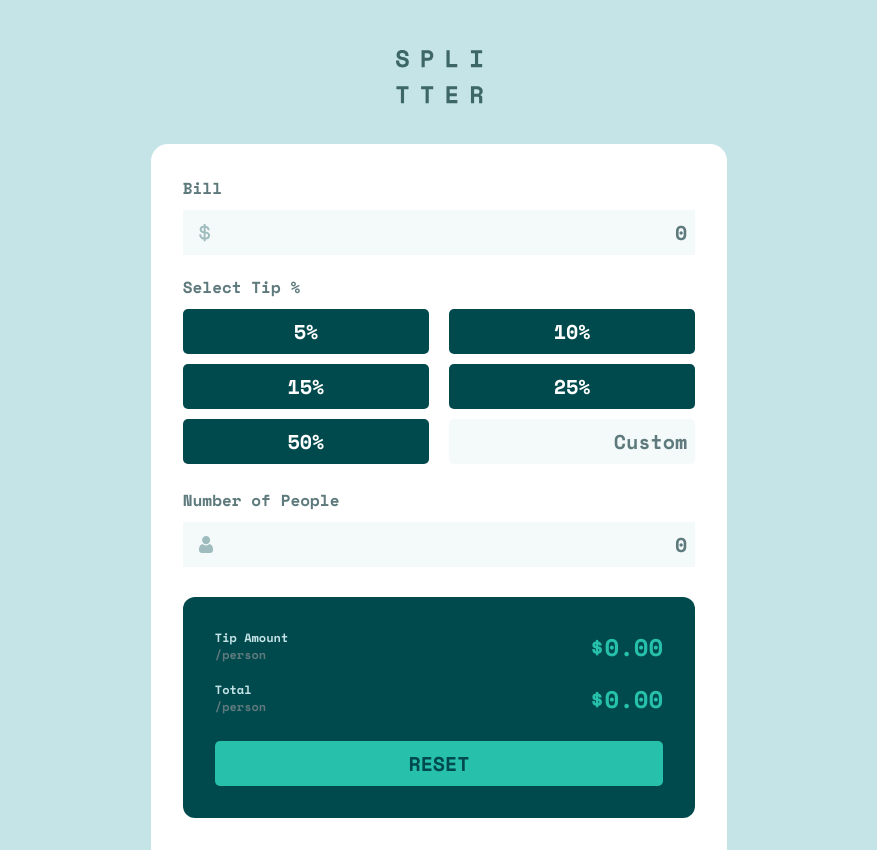
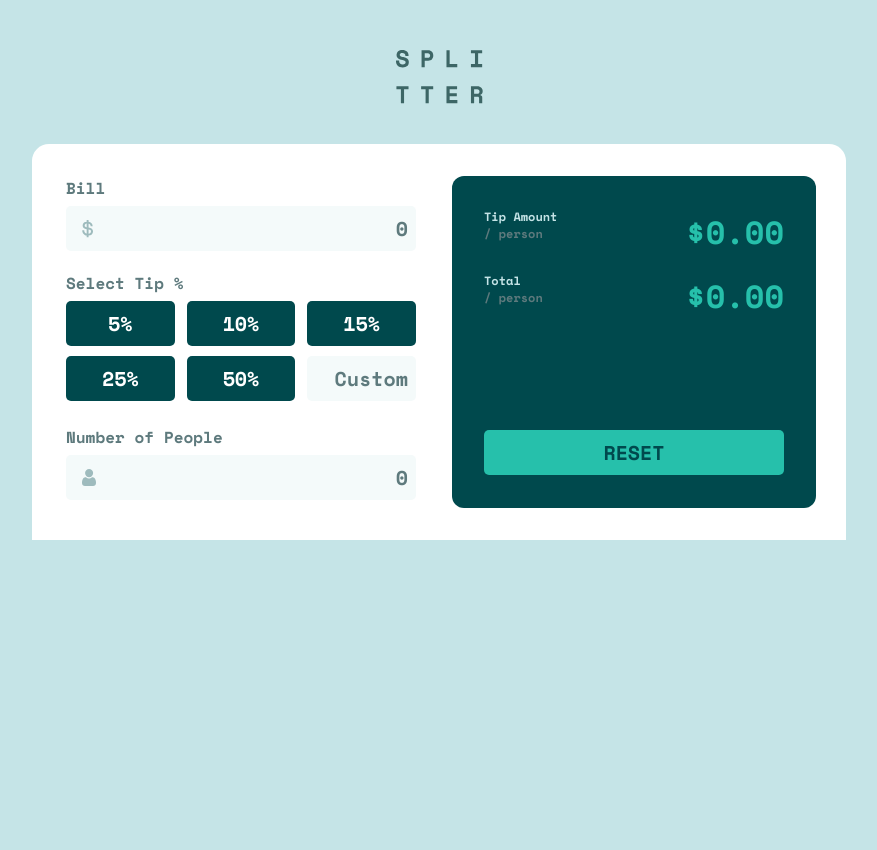
Before and after one commit to crsecu/Tip-Calculator-App, a React (Create React App) app: page / in a window 1280 px wide. Shown: the whole page, without its empty margins (201-1078 px from the left). After the commit the page ends 800 px from the top, so only its background shows below. Built offline with nearby package versions, Linux system fonts and the light colour scheme; the HTML template or start-up script is replaced by a standard one.

Commit message:
add desktop layout

```diff
--- a/src/App.js
+++ b/src/App.js
@@ -123,7 +123,7 @@ function App() {
     <div className="tip-calculator-wrapper">
         <img src={logo} className = "tip-calculator__logo" alt="Spliter - Tip Calculator Logo" />
       <div className="tip-calculator">
-        <form onSubmit={(event) => event.preventDefault()}>
+        <form className="tip-calculator__form" onSubmit={(event) => event.preventDefault()}>
           <label className="tip-calculator__label" htmlFor="bill">
             Bill
           </label>
--- a/src/components/billDetails.js
+++ b/src/components/billDetails.js
@@ -1,10 +1,9 @@
 import React, { useState } from "react";
 import "../styles/billDetails.css";
-import iconDollar from "../images/icon-dollar.svg"
 
 export default function BillDetails(props) {
   return (
-    <div className="">
+    <div>
       <input
         className={`bill-details__input ${props.inputIcon}`}
         type={props.type}
--- a/src/components/results.js
+++ b/src/components/results.js
@@ -9,14 +9,14 @@ export default function Results(props) {
             <div className="tip-calculator__tip-summary">
                 <div className="tip-calculator__tip-info">
                     <span className="tip-calculator__tip-label" >Tip Amount</span>
-                    <span>/person </span>
+                    <span>/ person </span>
                 </div>
                 {props.perPersonTip === 0  ? <span className = "tip-calculator__amount-due"> $0.00</span> : <span className = "tip-calculator__amount-due"> ${props.perPersonTip}</span>}
             </div>
             <div className="tip-calculator__tip-summary">
                 <div className="tip-calculator__tip-info">
                     <span className="tip-calculator__tip-label">Total </span>
-                    <span>/person </span>
+                    <span>/ person </span>
                 </div>
                 {props.totalBillPerPerson === 0 ? <span className = "tip-calculator__amount-due"> $0.00</span> : <span className = "tip-calculator__amount-due"> ${props.totalBillPerPerson}</span>}
             </div>
--- a/src/styles/App.css
+++ b/src/styles/App.css
@@ -5,7 +5,7 @@ body {
 .tip-calculator {
   background-color: var(--calculator--background);
   margin-top: 9rem; /*adjust this after adding logo images*/
-  padding: 2rem;
+  padding: 32px;
   border-radius: 17px 17px 0 0;
 }
 
@@ -36,3 +36,25 @@ body {
     background-color: pink;
   }
 }
+
+
+@media screen and (min-width: 992px) {
+  body {
+    /* background-color: rgb(221, 12, 183); */
+  }
+
+  .tip-calculator {
+    display: flex;
+    column-gap: 36px;
+    padding: 0 30px 0 34px;
+   }
+
+   .tip-calculator__form {
+    width: 350px;
+    margin: 32px 0 40px 0;
+   }
+
+   .tip-calculator__label {
+    margin-bottom: 6px;
+  }
+}
--- a/src/styles/billDetails.css
+++ b/src/styles/billDetails.css
@@ -1,6 +1,7 @@
 .bill-details__input {
   background-color: var(--input--background);
   border: none;
+  border-radius: 5px;
   padding: 8px;
   font-family: inherit;
   font-size: 1.25rem;
--- a/src/styles/button.css
+++ b/src/styles/button.css
@@ -20,6 +20,7 @@
 .tip-calculator__customTip-button {
   box-sizing: border-box;
   background-color: var(--input--background);
+  color: var(--dark-green);
 }
 
 .tip-calculator__reset-button {
@@ -31,3 +32,14 @@
   color: var(--dark-green);
   margin-top: 24px;
 }
+
+@media screen and (min-width: 992px) {
+  .tip-calculator__button-container .tip-calculator__button {
+    width: calc(33.33% - 8px);
+  }
+
+  .tip-calculator__reset-button {
+    margin-top: 110px;;
+
+  }
+}
--- a/src/styles/results.css
+++ b/src/styles/results.css
@@ -30,3 +30,14 @@
     color: var(--dollar-amount);
     font-size: 1.5rem;
 }
+
+@media screen and (min-width: 992px) {
+    .tip-calculator__results {
+        width: 300px;
+        margin: 32px 0;
+    }
+
+    .tip-calculator__amount-due {
+        font-size: 2rem;
+    }
+}
```
